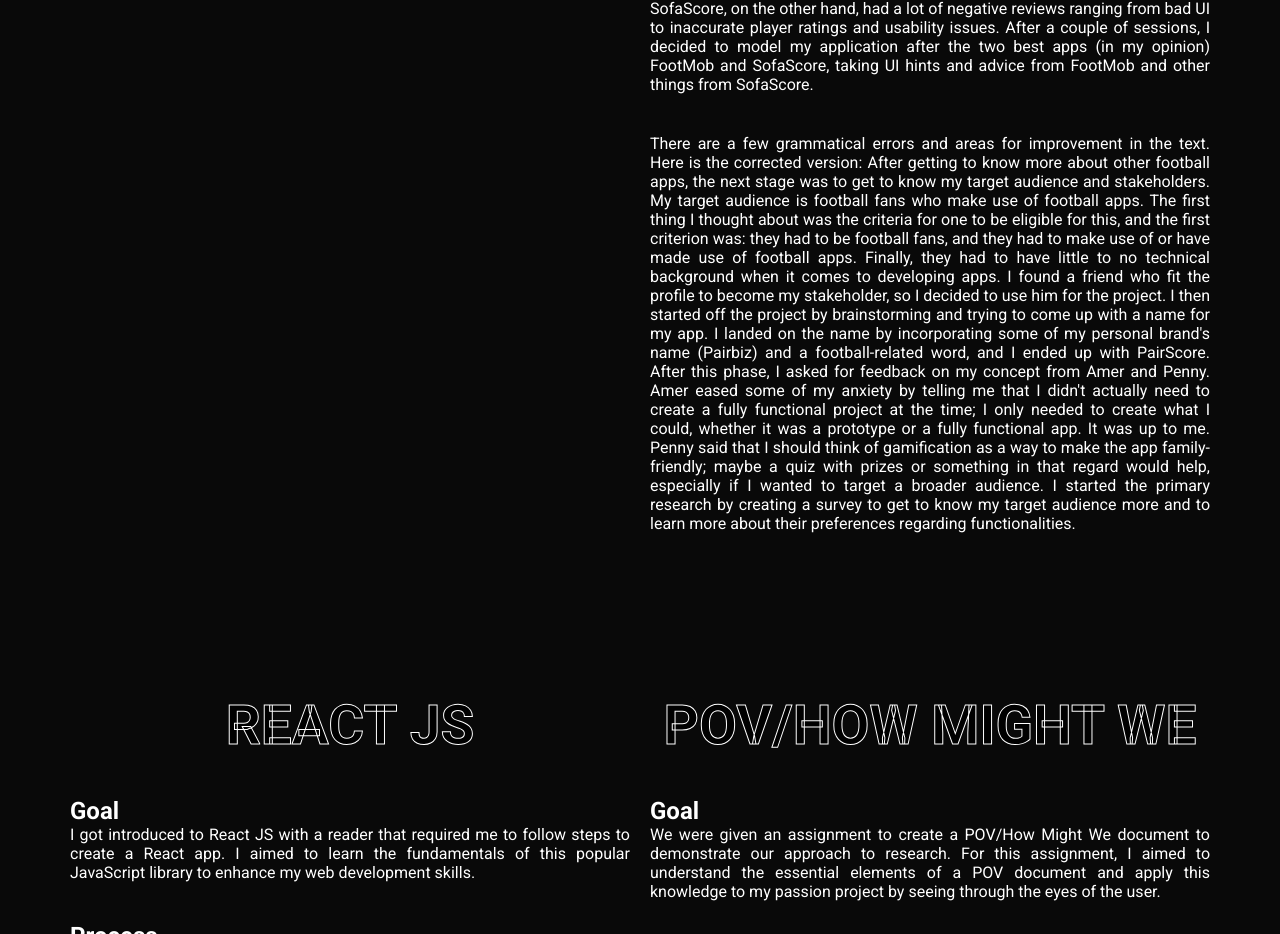
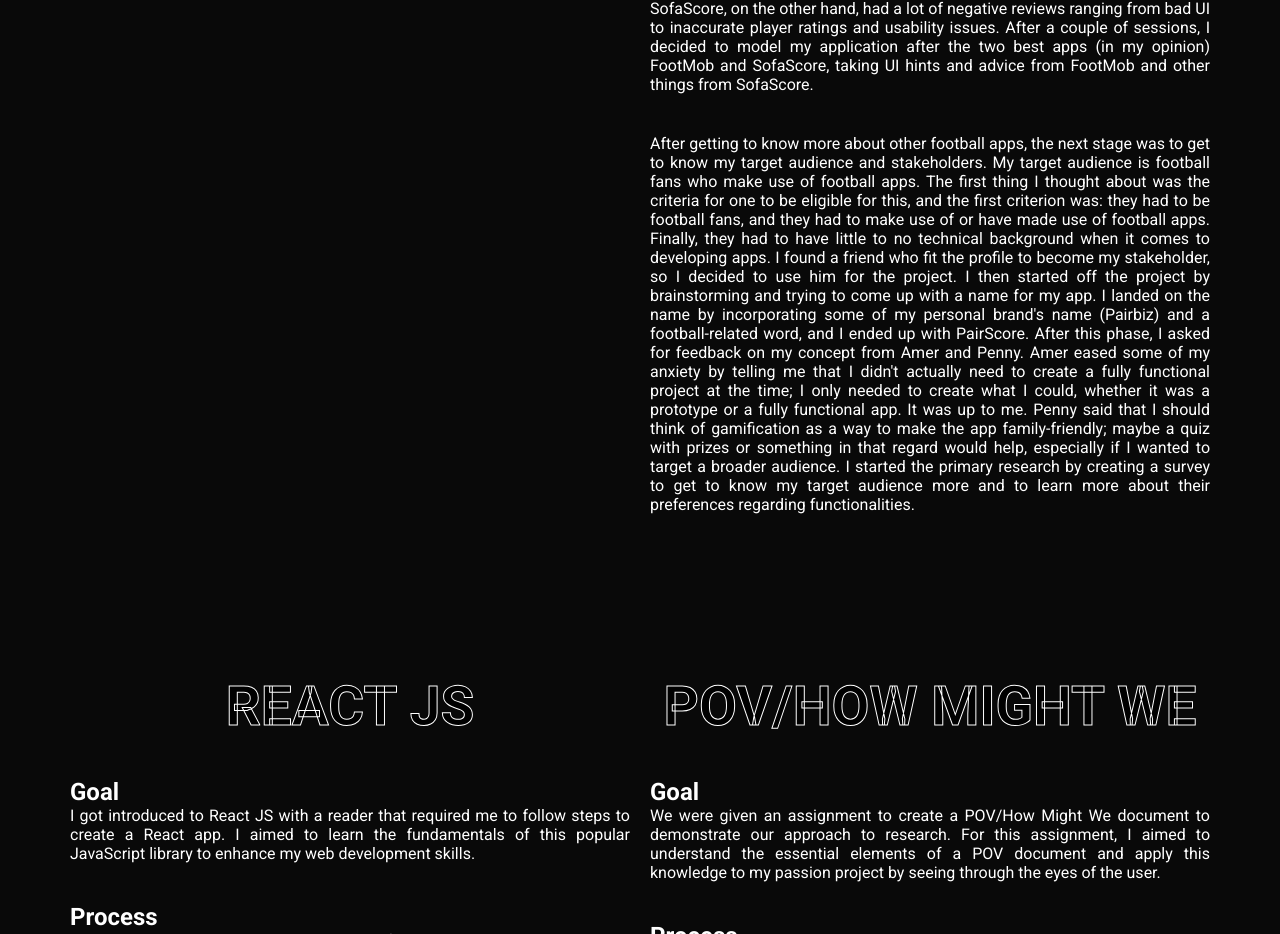
Before and after one commit to ibhaze/ibhpra.github.io, a plain HTML site: page exercises.html in a window 1280 px wide. Shown: the part 2273-3207 px from the top of the page. Drawn offline with Linux system fonts and the light colour scheme.

Commit message:
text changes

```diff
--- a/exercises.html
+++ b/exercises.html
@@ -210,9 +210,6 @@
                         and advice from FootMob and other things from SofaScore.
                     </p>
                     <p>
-
-                        There are a few grammatical errors and areas for improvement in the text. Here is the corrected
-                        version:
 
                         After getting to know more about other football apps, the next stage was to get to know my
                         target audience and stakeholders. My target audience is football fans who make use of football
```
